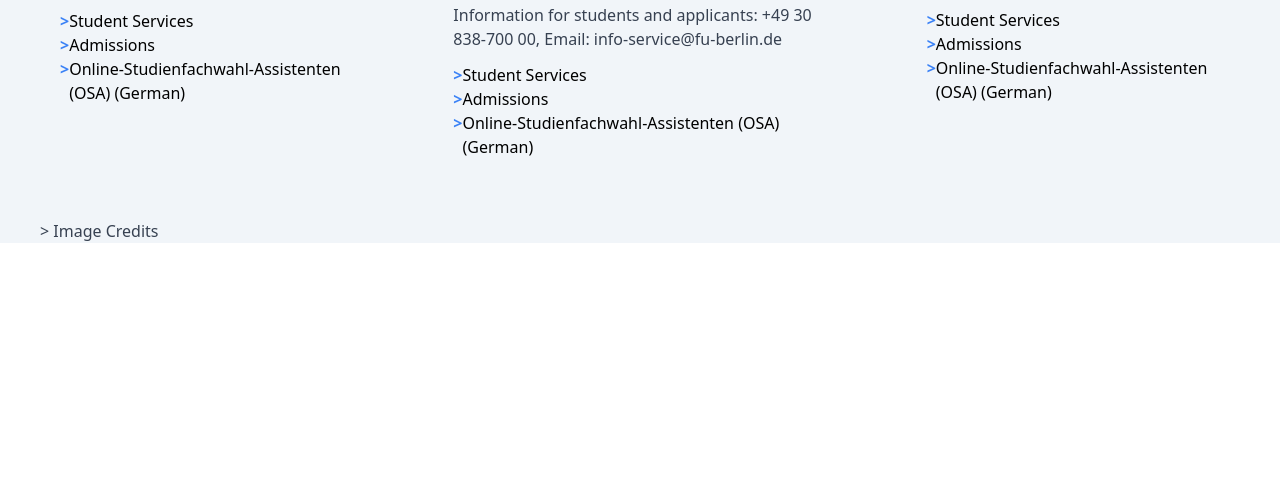
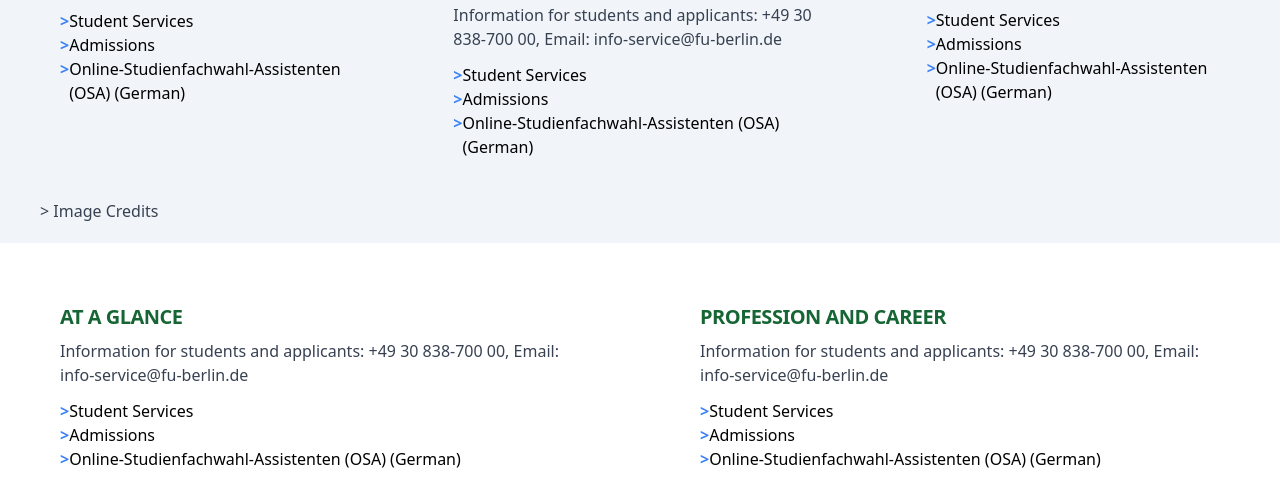
Before and after one commit to Samantha-KY/theGymAssessment, a plain HTML site: page index.html in a window 1280 px wide. Shown: the part 3056-3547 px from the top of the page. Before the commit the page ends 3299 px from the top, so only its background shows below. Drawn offline with nearby package versions, Linux system fonts and the light colour scheme.

Commit message:
commit 5

```diff
--- a/index.html
+++ b/index.html
@@ -103,7 +103,7 @@
           <span class="sr-only">Next</span>
       </span>
   </button> -->
-  <a href="#" class="absolute mb-10  z-30 space-x-3 -translate-x-1/2 bottom-5 ml-60 block p-6 max-w-sm border-0 shadow-md  dark:bg-black ">
+  <a href="#" class="md:absolute mb-10  z-30 space-x-3 -translate-x-1/2 bottom-5 ml-60 block p-6 max-w-sm border-0 shadow-md  dark:bg-black ">
     <h5 class="mb-2 text-xl font-bold tracking-tight text-white dark:text-white hover:underline">Scholarship available - Apply Now!</h5>
     <p class="font-normal text-white dark:text-white hover:underline">Student at Freie Universitat with a strong academic record are invited to apply for a Deutschlandstipendium scholarship. Applying is easy - do it in just four steps!</p>
     <p class="font-normal text-white dark:text-white text-sm mt-10">Image Credit: Patricia Kalisch</p>
@@ -223,7 +223,7 @@
     </div>
   </div>
 </div>
-<div class="flex flex-row justify-start gap-6">
+<div class="flex md:flex-row justify-start gap-6 flex-col">
   <div class="flex flex-row text-blue-700 hover:text-slate-600 h-20 ml-10 mr-10">
     <button type="button" class="top-0 right-0 z-30 flex items-center justify-center h-full px-4 cursor-pointer group focus:outline-none" data-carousel-next="">
       <span class="inline-flex items-center justify-center w-8 h-8 rounded-full sm:w-10 sm:h-10 bg-blue-600 dark:bg-blue-500 group-hover:bg-white/50 dark:group-hover:bg-gray-800/60 group-focus:ring-4 group-focus:ring-white dark:group-focus:ring-gray-800/70 group-focus:outline-none">
@@ -359,7 +359,35 @@
         </ul>
     </div>
   </div>
-  <p class="mt-5 font-normal text-gray-700 dark:text-gray-400 ml-10 mr-10"> > Image Credits</p>
+  <p class="font-normal text-gray-700 dark:text-gray-400 ml-10 mr-10 mb-5"> > Image Credits</p>
+  </div>
+  <div class="bg-white flex flex-row">
+    <div class="mt-10 ml-10 mr-10">
+      <div class="p-5">
+            <p class="mb-2 text-xl font-semibold tracking-tight text-green-800">AT A GLANCE</p>
+
+        <p class="mb-3 font-normal text-gray-700 ">Information for students and applicants: +49 30 838-700 00, Email: info-service@fu-berlin.de</p>
+        <ul>
+          <li class="flex"><p class="font-bold text-blue-500">></p> Student Services</li>
+          <li class="flex"><p class="font-bold text-blue-500">></p> Admissions</li>
+          <li class="flex"><p class="font-bold text-blue-500">></p> Online-Studienfachwahl-Assistenten (OSA) (German)</li>
+        </ul>
+    </div>
+  </div>
+
+  <div class="mt-10 ml-10 mr-10">
+    <div class="p-5">
+
+          <p class="mb-2 text-xl font-semibold tracking-tight text-green-800">PROFESSION AND CAREER</p>
+
+      <p class="mb-3 font-normal text-gray-700 ">Information for students and applicants: +49 30 838-700 00, Email: info-service@fu-berlin.de</p>
+      <ul>
+        <li class="flex"><p class="font-bold text-blue-500">></p> Student Services</li>
+        <li class="flex"><p class="font-bold text-blue-500">></p> Admissions</li>
+        <li class="flex"><p class="font-bold text-blue-500">></p> Online-Studienfachwahl-Assistenten (OSA) (German)</li>
+      </ul>
+  </div>
+</div>
   </div>
 </body>
 </html>
```
